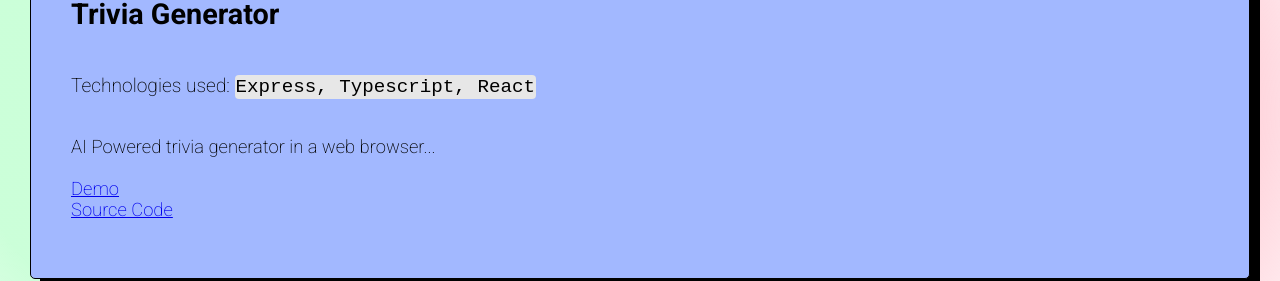
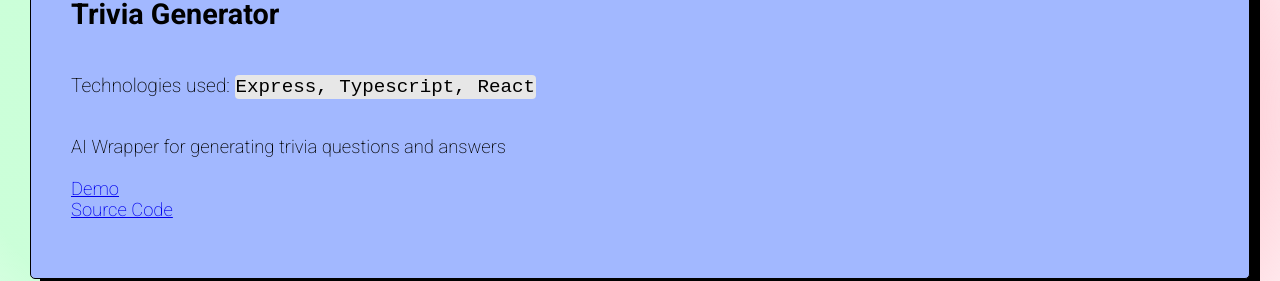
Before and after one commit to landaverdend/portfolio-site, a React (Vite) app in the folder frontend/: page /ResumeView in a window 1280 px wide. Shown: the part 3600-3881 px from the top of the page. Built offline with nearby package versions, Linux system fonts and the light colour scheme.

Commit message:
fixed bug

```diff
--- a/frontend/src/components/navbar/Navbar.tsx
+++ b/frontend/src/components/navbar/Navbar.tsx
@@ -43,10 +43,9 @@ function Navbar({ links, showSignUp }: NavbarProps) {
             const element = document.getElementById(link.link as string);
 
             if (element) {
-              element.scrollIntoView({ behavior: 'smooth' });
+              window.scrollTo({ top: element.offsetTop, behavior: 'smooth' });
             }
           } else if (link.type === 'view' && link.view) {
-            console.log('link view')
             setMobileMenuOpen(false);
             triggerLoadingSequence(link.view);
           }
--- a/frontend/src/views/resumeView/project/ProjectContainer.tsx
+++ b/frontend/src/views/resumeView/project/ProjectContainer.tsx
@@ -112,7 +112,7 @@ function ProjectContainer() {
         sourceCodeUrl={'https://github.com/landaverdend/trivia-generator'}
         backgroundColor="var(--panel-blue)"
         techUsed={'Express, Typescript, React'}
-        desc={'AI Powered trivia generator in a web browser...'}></ProjectCard>
+        desc={'AI Wrapper for generating trivia questions and answers'}></ProjectCard>
     </div>
   );
 }
```
